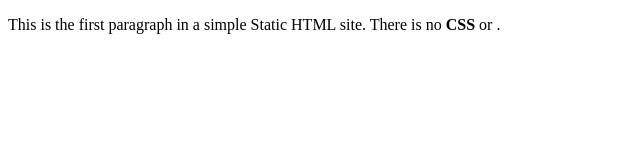
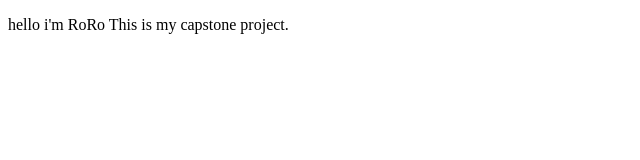
Before and after one commit to rawanmoustafa/final-project, a plain HTML site: page index.html in a window 1280 px wide. Shown: the whole page, without its empty margins (0-640 px from the left). Drawn offline with Linux system fonts and the light colour scheme.

Commit message:
Update index.html

```diff
--- a/index.html
+++ b/index.html
@@ -4,6 +4,6 @@
         <title>Static HTML Site</title>
       </head>
       <body>
-        <p>This is the first paragraph in a simple Static HTML site. There is no <strong>CSS</strong> or <script>JavaScript</script>.</p>
+        <p>hello i'm RoRo This is my capstone project.</p>
       </body>
     </html>
```
